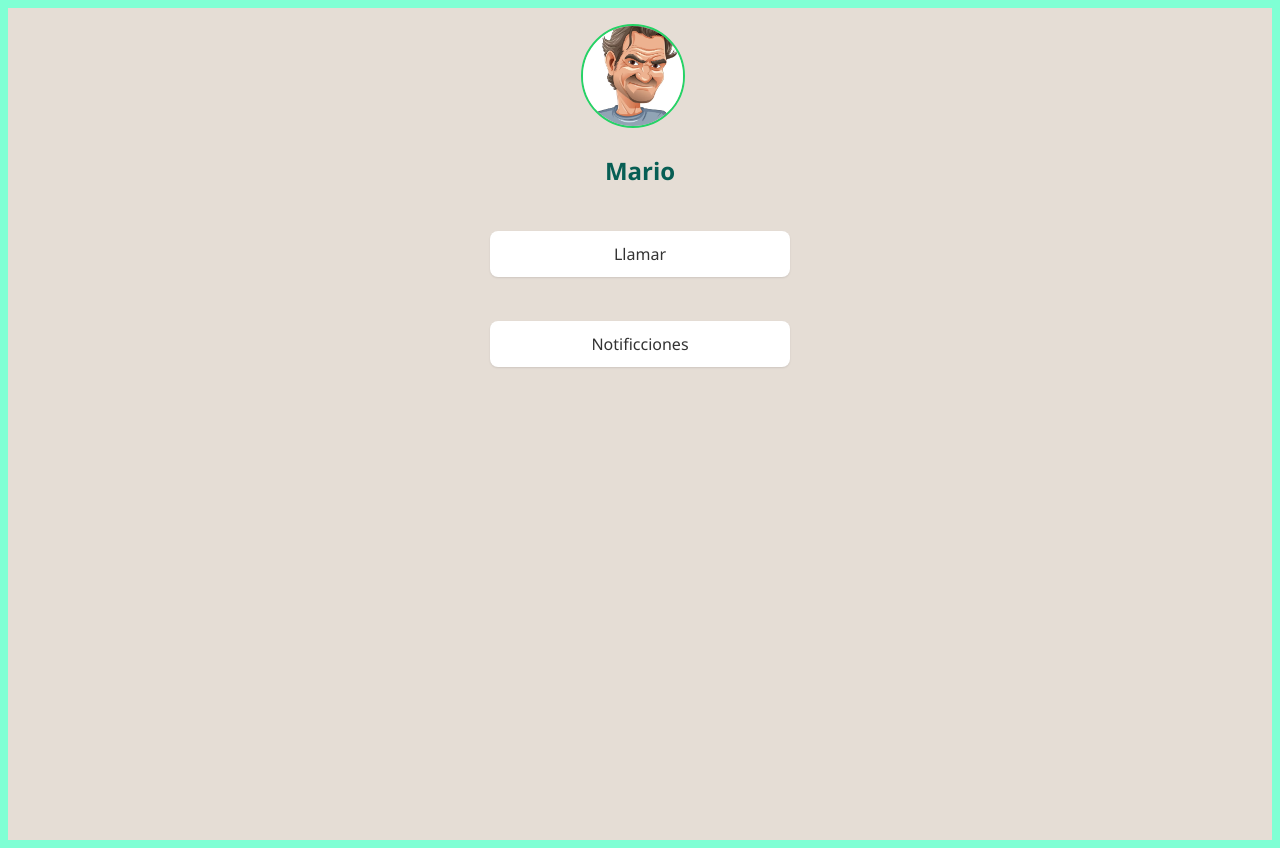
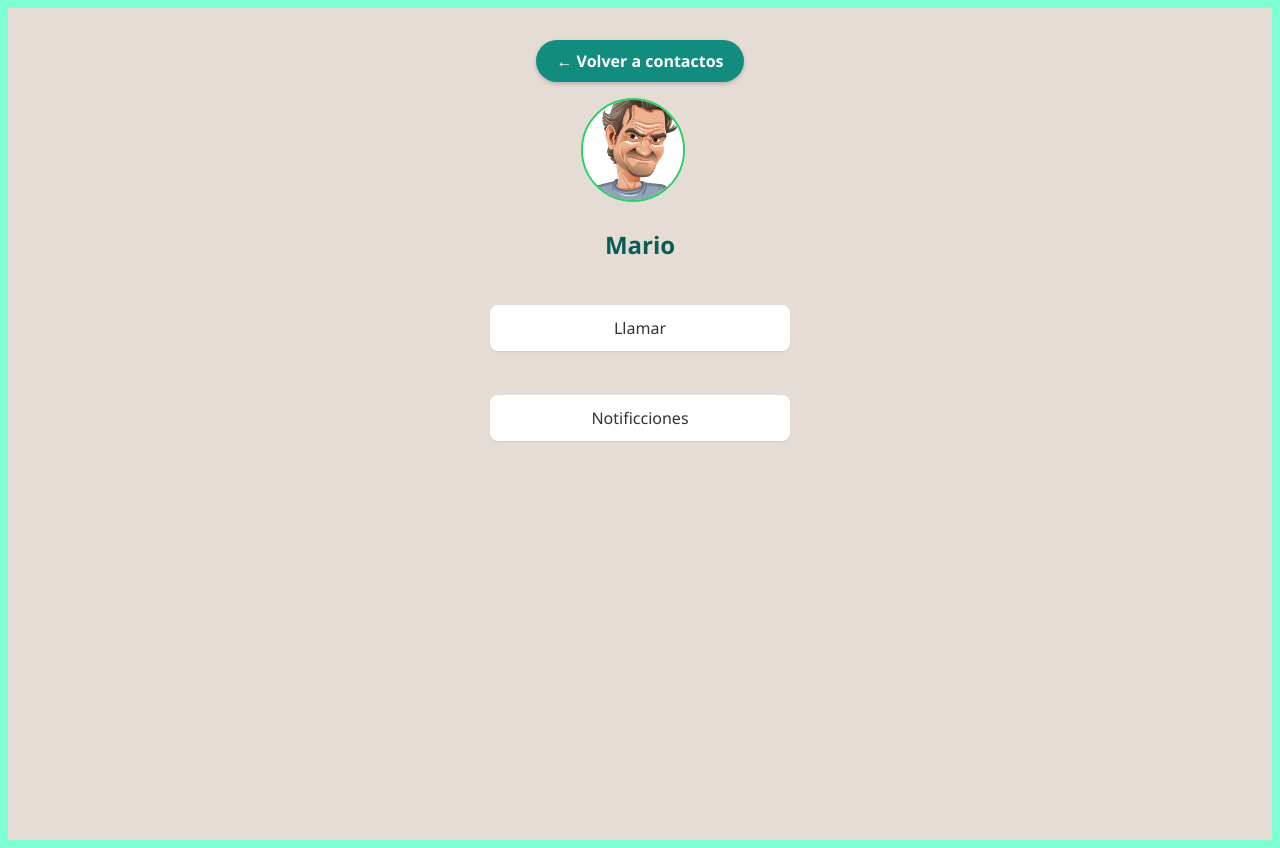
Before and after one commit to LucianoRaulToledo1978/Trabajo-Final-Font, a React (Vite) app: page /Contactos/1/detail in a window 1280 px wide. Built offline with nearby package versions, Linux system fonts and the light colour scheme.

Commit message:
new-config

```diff
--- a/src/Screen/ContactoDetailScreen/ContactoDetailScreen.jsx
+++ b/src/Screen/ContactoDetailScreen/ContactoDetailScreen.jsx
@@ -3,6 +3,7 @@ import { useParams } from 'react-router'
 import { ContactoDetailContext } from '../../Context/ContactoDetailContext'
 import LoaderSpinner from '../../Component/LoaderSpinner/LoaderSpinner'
 import './contactoDetail.css'
+import { Link } from 'react-router'
 
 
 
@@ -25,6 +26,10 @@ export default function ContactoDetailScreen() {
     return (
         <div className='contacto-detail-container'>
 
+            <Link to="/contactos" className="wa-button back">
+                ← Volver a contactos
+            </Link>
+
             <img
             src={contacto_detail?.img}
             alt={`Foto de ${contacto_detail?.name}`}
--- a/src/Screen/ContactoDetailScreen/contactoDetail.css
+++ b/src/Screen/ContactoDetailScreen/contactoDetail.css
@@ -50,6 +50,32 @@
   background-color: #dcf8c6;
 }
 
+.wa-button {
+  display: inline-block;
+  background-color: #25D366;
+  color: white;
+  padding: 10px 20px;
+  margin: 16px 0;
+  border: none;
+  border-radius: 25px;
+  font-size: 16px;
+  text-decoration: none;
+  font-weight: bold;
+  transition: background-color 0.3s ease, transform 0.2s ease;
+  box-shadow: 0 2px 4px rgba(0,0,0,0.2);
+}
+
+.wa-button:hover {
+  background-color: #1ebe5d;
+  transform: scale(1.03);
+}
+
+.wa-button.back {
+  background-color: #128C7E; /* verde más oscuro para diferenciar */
+}
+
+
+
 /* Responsive */
 @media (max-width: 600px) {
   .contacto-img {
@@ -65,3 +91,10 @@
     max-width: 100%;
   }
 }
+
+@media screen and (max-width: 480px) {
+  .wa-button {
+    font-size: 14px;
+    padding: 8px 16px;
+  }
+}
--- /dev/null
+++ b/src/Screen/HomeScreen/HomeScreen.css
@@ -0,0 +1,26 @@
+.wa-button {
+  display: inline-block;
+  background-color: #25D366; /* verde WhatsApp */
+  color: white;
+  padding: 10px 20px;
+  margin: 16px 0;
+  border: none;
+  border-radius: 25px;
+  font-size: 16px;
+  text-decoration: none;
+  font-weight: bold;
+  transition: background-color 0.3s ease, transform 0.2s ease;
+  box-shadow: 0 2px 4px rgba(0,0,0,0.2);
+}
+
+.wa-button:hover {
+  background-color: #1ebe5d;
+  transform: scale(1.03);
+}
+
+@media screen and (max-width: 480px) {
+  .wa-button {
+    font-size: 14px;
+    padding: 8px 16px;
+  }
+}
--- a/src/Screen/HomeScreen/HomeScreen.jsx
+++ b/src/Screen/HomeScreen/HomeScreen.jsx
@@ -7,6 +7,7 @@
     import FormularioMensajeNuevo from "../../Component/Formulario MensajeNuevo/FormularioMensajeNuevo";
     import { Link, useParams } from "react-router";
     import { MensajesContext } from "../../Context/MensajesContext";
+    import './HomeScreen.css';
 
     export default function HomeScreen() {
         const {contacto_id}=useParams()
@@ -22,7 +23,10 @@
         return (
 
             <div>
-                <Link to={`/contactos/${contacto_id}/detail`}>Ir a detalle de contacto</Link>
+
+                <Link to="/contactos" className="wa-button back">← Volver a contactos</Link>
+
+                <Link to={`/contactos/${contacto_id}/detail`} className="wa-button">Ir a detalle de contacto</Link>
 
 
 
```
